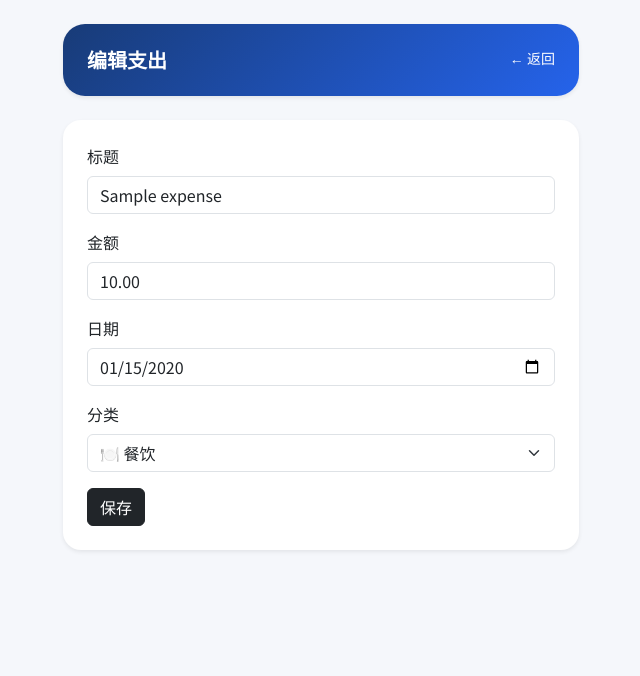
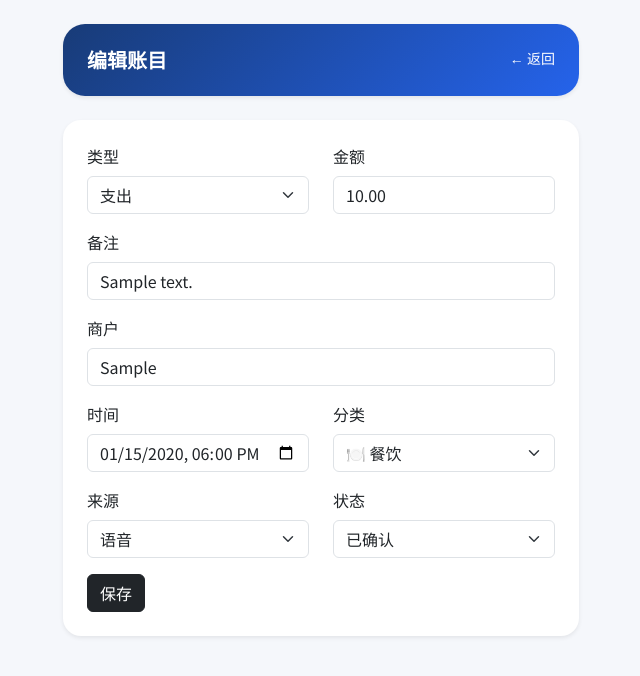
Before and after one commit to zjq3166231393-ui/personal-life-os, a Django app: page /expenses/1/edit/ in a window 1280 px wide. Shown: the top 676 px of the page, without its empty margins (319-959 px from the left). Run offline with Django 5.2, Linux system fonts and the light colour scheme; a user stored in the database is signed in; data comes from the database, SQL or seed files in the repository; tables that the repository leaves empty hold one stand-in row (values such as "Sample post").

Commit message:
feat(V0.3-02): 完善 Expense 模型 — type/merchant/source/status/occurred_at
- title→note, occurred_on→occurred_at(DateTime)
- 新增 type(expense/income/transfer)、merchant、source、status
- 5 种来源: voice/text/manual/recurring/ai
- 3 种状态: confirmed/pending/voided
- 安全数据迁移：旧数据自动迁移到新字段
- 65 tests OK

```diff
--- a/life/models.py
+++ b/life/models.py
@@ -60,22 +60,44 @@ class Category(models.Model):
 
 
 class Expense(models.Model):
+    class TransactionType(models.TextChoices):
+        EXPENSE = "expense", "支出"
+        INCOME = "income", "收入"
+        TRANSFER = "transfer", "转账"
+
+    class Source(models.TextChoices):
+        VOICE = "voice", "语音"
+        TEXT = "text", "文本"
+        MANUAL = "manual", "手动"
+        RECURRING = "recurring", "周期"
+        AI = "ai", "AI"
+
+    class Status(models.TextChoices):
+        CONFIRMED = "confirmed", "已确认"
+        PENDING = "pending", "待确认"
+        VOIDED = "voided", "已作废"
+
     user = models.ForeignKey(settings.AUTH_USER_MODEL, on_delete=models.CASCADE, related_name="expenses")
-    title = models.CharField(max_length=200)
+    category = models.ForeignKey(Category, on_delete=models.SET_NULL, null=True, blank=True, related_name="expenses")
+    type = models.CharField(max_length=20, choices=TransactionType.choices, default="expense")
+    amount = models.DecimalField(max_digits=12, decimal_places=2)
+    occurred_at = models.DateTimeField()
+    merchant = models.CharField(max_length=200, blank=True)
+    note = models.CharField(max_length=500, blank=True)
+    source = models.CharField(max_length=20, choices=Source.choices, default="manual")
+    status = models.CharField(max_length=20, choices=Status.choices, default="confirmed")
     raw_text = models.TextField(blank=True)
-    category = models.ForeignKey(Category, on_delete=models.SET_NULL, null=True, blank=True, related_name="expenses")
-    amount = models.DecimalField(max_digits=12, decimal_places=2)
-    occurred_on = models.DateField()
     is_deleted = models.BooleanField(default=False)
     deleted_at = models.DateTimeField(null=True, blank=True)
     created_at = models.DateTimeField(auto_now_add=True)
     updated_at = models.DateTimeField(auto_now=True)
 
     class Meta:
-        ordering = ["-occurred_on", "-created_at"]
+        ordering = ["-occurred_at", "-created_at"]
 
     def __str__(self):
-        return f"支出：{self.title} ¥{self.amount}"
+        sign = "+" if self.type == "income" else "-"
+        return f"{'收入' if self.type == 'income' else '支出'}：{self.note or self.merchant or '未命名'} {sign}¥{self.amount}"
 
 
 class Task(models.Model):
--- a/life/templates/life/expense_delete.html
+++ b/life/templates/life/expense_delete.html
@@ -1,8 +1,8 @@
 <!doctype html><html lang="zh-CN">
-<head><meta charset="utf-8"><title>删除支出</title><link href="https://cdn.jsdelivr.net/npm/bootstrap@5.3.3/dist/css/bootstrap.min.css" rel="stylesheet"><link href="https://fonts.googleapis.com/css2?family=Noto+Sans+SC:wght@400;600;700&display=swap" rel="stylesheet">
+<head><meta charset="utf-8"><title>删除账目</title><link href="https://cdn.jsdelivr.net/npm/bootstrap@5.3.3/dist/css/bootstrap.min.css" rel="stylesheet"><link href="https://fonts.googleapis.com/css2?family=Noto+Sans+SC:wght@400;600;700&display=swap" rel="stylesheet">
 <style>body{background:#f5f7fb;font-family:'Noto Sans SC',system-ui,sans-serif}.card{border:0;border-radius:18px}.hero{background:linear-gradient(135deg,#183b77,#2563eb);color:#fff;border-radius:22px}</style></head>
 <body><main class="container py-4" style="max-width:480px">
 <section class="hero p-4 shadow-sm mb-4"><h1 class="h5 fw-bold mb-0">确认删除</h1></section>
-<section class="card shadow-sm p-4"><p>确定要删除「<strong>{{ expense.title }}</strong>」（¥{{ expense.amount }}）吗？</p><p class="text-secondary small">数据会保留在数据库中，可追溯。</p>
+<section class="card shadow-sm p-4"><p>确定要删除「<strong>{{ expense.note|default:expense.merchant|default:'未命名' }}</strong>」（¥{{ expense.amount }}）吗？</p><p class="text-secondary small">数据会保留在数据库中，可追溯。</p>
 <form method="post">{% csrf_token %}<button type="submit" class="btn btn-danger">确认删除</button><a href="{% url 'expense_list' %}" class="btn btn-outline-secondary ms-2">取消</a></form></section>
 </main></body></html>
--- a/life/templates/life/expense_edit.html
+++ b/life/templates/life/expense_edit.html
@@ -1,12 +1,22 @@
 <!doctype html><html lang="zh-CN">
-<head><meta charset="utf-8"><title>编辑支出</title><link href="https://cdn.jsdelivr.net/npm/bootstrap@5.3.3/dist/css/bootstrap.min.css" rel="stylesheet"><link href="https://fonts.googleapis.com/css2?family=Noto+Sans+SC:wght@400;600;700&display=swap" rel="stylesheet">
+<head><meta charset="utf-8"><title>编辑账目</title><link href="https://cdn.jsdelivr.net/npm/bootstrap@5.3.3/dist/css/bootstrap.min.css" rel="stylesheet"><link href="https://fonts.googleapis.com/css2?family=Noto+Sans+SC:wght@400;600;700&display=swap" rel="stylesheet">
 <style>body{background:#f5f7fb;font-family:'Noto Sans SC',system-ui,sans-serif}.card{border:0;border-radius:18px}.hero{background:linear-gradient(135deg,#183b77,#2563eb);color:#fff;border-radius:22px}</style></head>
 <body><main class="container py-4" style="max-width:540px">
-<section class="hero p-4 shadow-sm mb-4 d-flex justify-content-between"><h1 class="h5 fw-bold mb-0">编辑支出</h1><a href="{% url 'expense_list' %}" class="text-white text-decoration-none small">← 返回</a></section>
+<section class="hero p-4 shadow-sm mb-4 d-flex justify-content-between"><h1 class="h5 fw-bold mb-0">编辑账目</h1><a href="{% url 'expense_list' %}" class="text-white text-decoration-none small">← 返回</a></section>
 <section class="card shadow-sm p-4"><form method="post">{% csrf_token %}
-<div class="mb-3"><label class="form-label">标题</label><input type="text" name="title" class="form-control" value="{{ expense.title }}" required></div>
-<div class="mb-3"><label class="form-label">金额</label><input type="number" name="amount" class="form-control" step="0.01" value="{{ expense.amount }}" required></div>
-<div class="mb-3"><label class="form-label">日期</label><input type="date" name="occurred_on" class="form-control" value="{{ expense.occurred_on|date:'Y-m-d' }}" required></div>
-<div class="mb-3"><label class="form-label">分类</label><select name="category" class="form-select">{% for c in categories %}<option value="{{ c.pk }}" {% if c.pk == expense.category_id %}selected{% endif %}>{{ c.icon }} {{ c.name }}</option>{% endfor %}</select></div>
+<div class="row mb-3">
+  <div class="col-md-6"><label class="form-label">类型</label><select name="type" class="form-select"><option value="expense" {% if expense.type == 'expense' %}selected{% endif %}>支出</option><option value="income" {% if expense.type == 'income' %}selected{% endif %}>收入</option><option value="transfer" {% if expense.type == 'transfer' %}selected{% endif %}>转账</option></select></div>
+  <div class="col-md-6"><label class="form-label">金额</label><input type="number" name="amount" class="form-control" step="0.01" min="0.01" value="{{ expense.amount }}" required></div>
+</div>
+<div class="mb-3"><label class="form-label">备注</label><input type="text" name="note" class="form-control" value="{{ expense.note|default:'' }}" maxlength="500" placeholder="如：午餐"></div>
+<div class="mb-3"><label class="form-label">商户</label><input type="text" name="merchant" class="form-control" value="{{ expense.merchant|default:'' }}" maxlength="200" placeholder="如：美团外卖"></div>
+<div class="row mb-3">
+  <div class="col-md-6"><label class="form-label">时间</label><input type="datetime-local" name="occurred_at" class="form-control" value="{{ expense.occurred_at|date:'Y-m-d\TH:i' }}" required></div>
+  <div class="col-md-6"><label class="form-label">分类</label><select name="category" class="form-select">{% for c in categories %}<option value="{{ c.pk }}" {% if c.pk == expense.category_id %}selected{% endif %}>{{ c.icon }} {{ c.name }}</option>{% endfor %}</select></div>
+</div>
+<div class="row mb-3">
+  <div class="col-md-6"><label class="form-label">来源</label><select name="source" class="form-select">{% for val, label in expense.Source.choices %}<option value="{{ val }}" {% if expense.source == val %}selected{% endif %}>{{ label }}</option>{% endfor %}</select></div>
+  <div class="col-md-6"><label class="form-label">状态</label><select name="status" class="form-select">{% for val, label in expense.Status.choices %}<option value="{{ val }}" {% if expense.status == val %}selected{% endif %}>{{ label }}</option>{% endfor %}</select></div>
+</div>
 <button type="submit" class="btn btn-dark">保存</button></form></section>
 </main></body></html>
--- a/life/views_crud.py
+++ b/life/views_crud.py
@@ -33,19 +33,22 @@ def expense_detail(request, pk):
 
 @login_required
 def expense_edit(request, pk):
+    from django.db.models import Q
     expense = get_object_or_404(Expense, pk=pk, is_deleted=False)
     _check_owner(expense, request)
-    from django.db.models import Q
     categories = Category.objects.filter(Q(user=request.user) | Q(user__isnull=True), type="expense", is_active=True)
     if request.method == "POST":
-        expense.title = request.POST.get("title", expense.title)
+        expense.note = request.POST.get("note", expense.note)[:500]
         expense.amount = request.POST.get("amount", expense.amount)
-        expense.occurred_on = request.POST.get("occurred_on", expense.occurred_on)
+        expense.type = request.POST.get("type", expense.type)
+        expense.occurred_at = request.POST.get("occurred_at", expense.occurred_at)
+        expense.merchant = request.POST.get("merchant", expense.merchant)[:200]
+        expense.source = request.POST.get("source", expense.source)
         cat_id = request.POST.get("category")
         if cat_id:
             expense.category_id = int(cat_id)
         expense.save()
-        record(request.user, "expense.update", expense.pk, f"修改支出: {expense.title}")
+        record(request.user, "expense.update", expense.pk, f"修改支出: {expense.note or expense.merchant}")
         return redirect("expense_list")
     return render(request, "life/expense_edit.html", {"expense": expense, "categories": categories})
 
```
Also changed, not shown: life/templates/life/expense_detail.html (+13 -4 lines), life/templates/life/expense_list.html (+18 -5 lines), life/tests.py (+57 -5 lines), life/migrations/0009_expense_v2.py (added).
